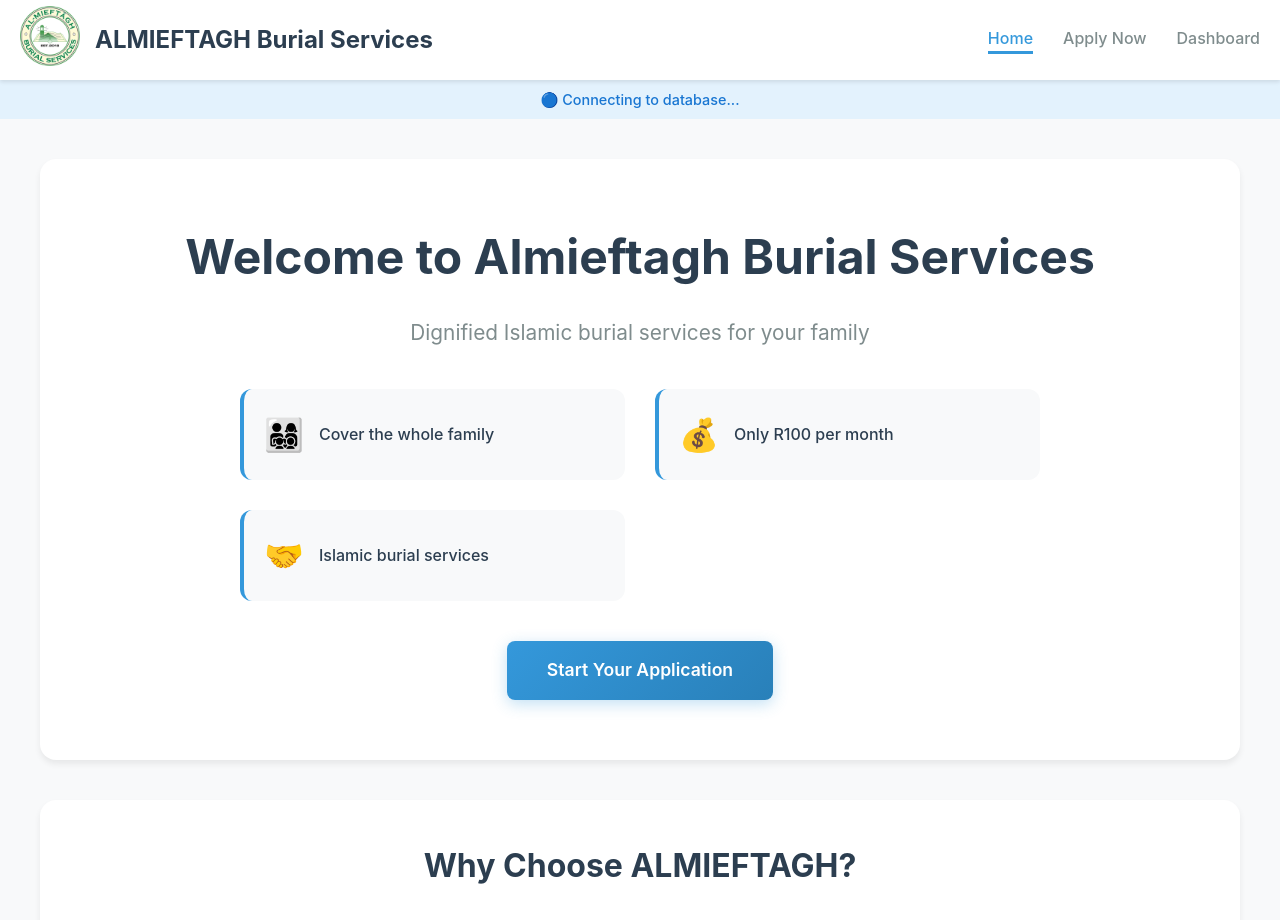
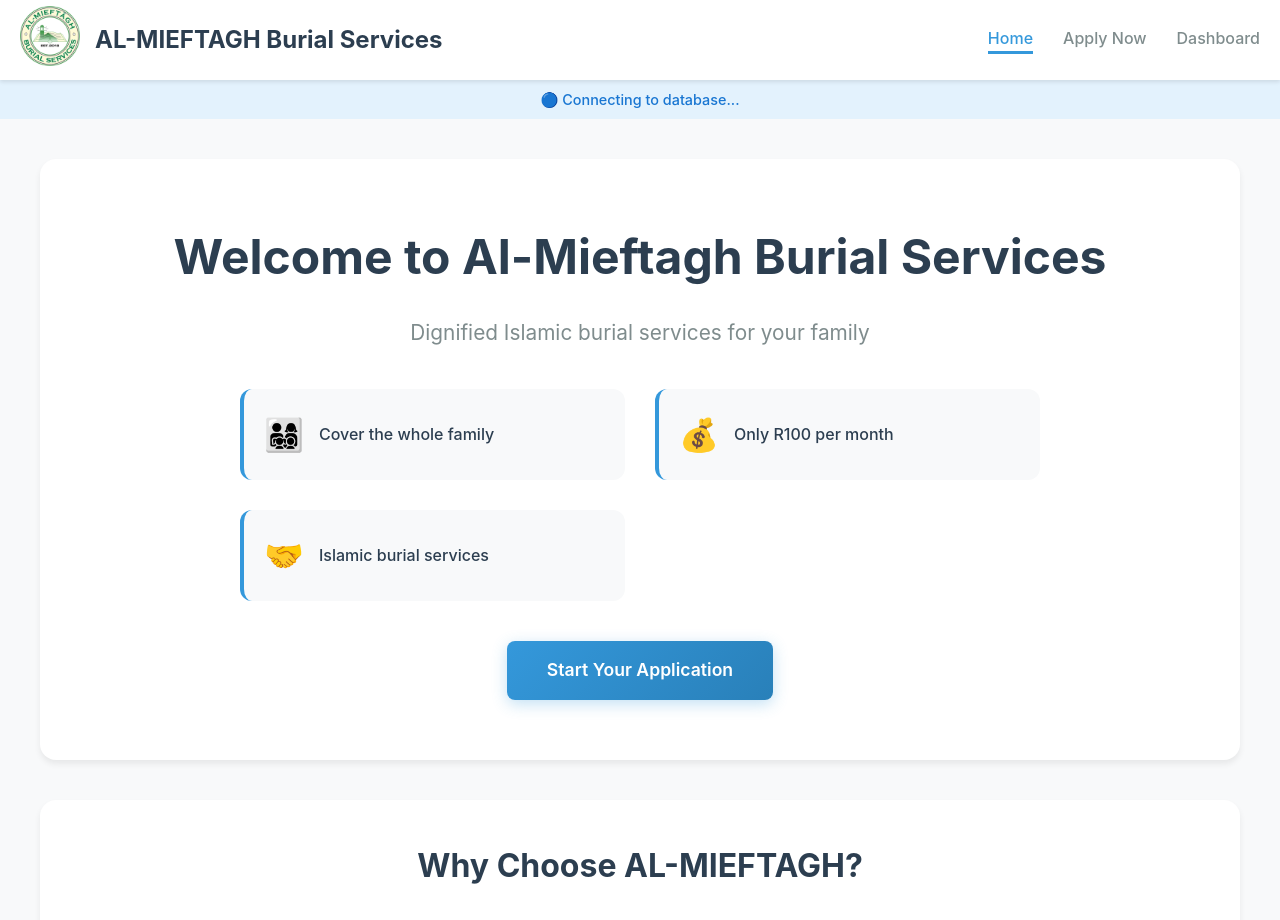
Before and after one commit to allie0300/burial-service-app, a React (Create React App) app: page / in a window 1280 px wide. Shown: the top 920 px of the page. Built offline with nearby package versions, Linux system fonts and the light colour scheme; no server answers.

Commit message:
Added highphen to Al-Mieftagh

```diff
--- a/src/App.js
+++ b/src/App.js
@@ -56,7 +56,7 @@ function App() {
             <img src={almieftaghLogo} alt="ALMIEFTAGH Burial Services Logo" className="app-logo" />
           </Link>
           {/* Keep the h2 here */}
-          <h2>ALMIEFTAGH Burial Services</h2>
+          <h2>AL-MIEFTAGH Burial Services</h2>
         </div>
         <div className="nav-links">
           <Link to="/" className={`nav-link ${location.pathname === '/' ? 'active' : ''}`}>
@@ -82,7 +82,7 @@ function App() {
           <Route path="/" element={
             <div className="home-page">
               <div className="hero-section">
-                <h1>Welcome to Almieftagh Burial Services</h1>
+                <h1>Welcome to Al-Mieftagh Burial Services</h1>
                 <p className="hero-subtitle">Dignified Islamic burial services for your family</p>
                 <div className="hero-features">
                   <div className="feature">
@@ -106,7 +106,7 @@ function App() {
               {/* Additional Home Page Content */}
               <div className="info-sections">
                 <div className="info-section">
-                  <h2>Why Choose ALMIEFTAGH?</h2>
+                  <h2>Why Choose AL-MIEFTAGH?</h2>
                   <div className="info-grid">
                     <div className="info-card">
                       <div className="info-icon">🕌</div>
@@ -226,7 +226,7 @@ function App() {
       <footer className="app-footer">
         <div className="footer-content">
           <div className="footer-section">
-            <h3>ALMIEFTAGH Burial Services</h3>
+            <h3>AL-MIEFTAGH Burial Services</h3>
             <p>Providing dignified Islamic burial services with compassion and respect for over a decade.</p>
           </div>
           <div className="footer-section">
@@ -253,7 +253,7 @@ function App() {
           </div>
         </div>
         <div className="footer-bottom">
-          <p>&copy; 2019 ALMIEFTAGH Burial Services. All rights reserved.</p>
+          <p>&copy; 2019 AL-MIEFTAGH Burial Services. All rights reserved.</p>
           <p>Developed with care for the community.</p>
         </div>
       </footer>
```
